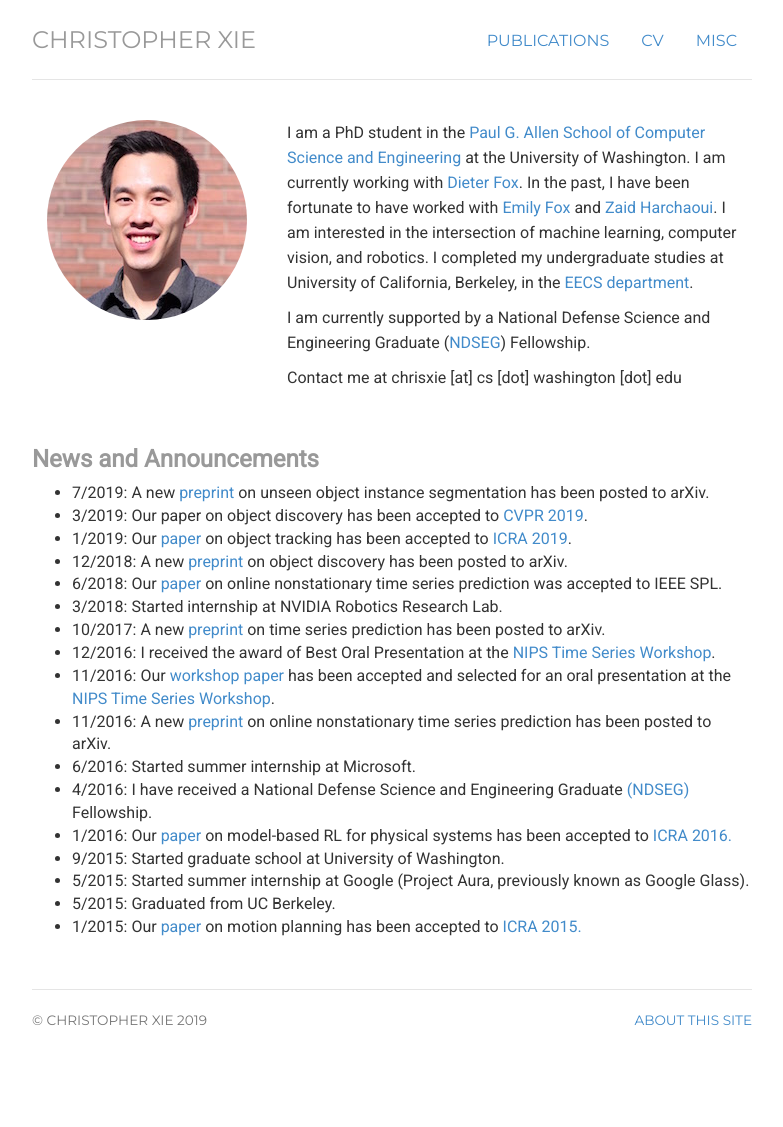
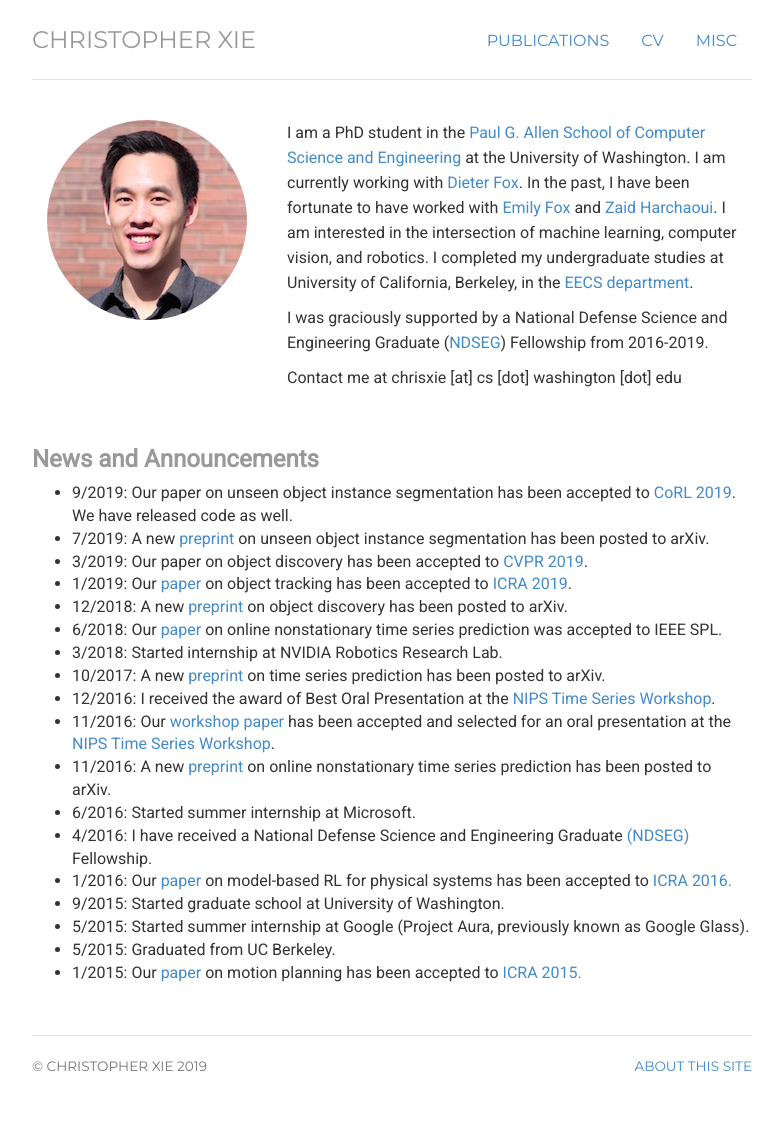
Before and after one commit to chrisdxie/chrisdxie.github.io, a Jekyll site: the page built from index.html, in a window 1280 px wide. Shown: the whole page, without its empty margins (248-1031 px from the left). Built offline with Jekyll 4.4.1, drawn with Linux system fonts in a browser that asks for light colours; before the commit the page ends 1082 px from its top, so only the background shows below that.

Commit message:
CoRL paper acceptance and code

```diff
--- a/_data/news_and_announcements.yml
+++ b/_data/news_and_announcements.yml
@@ -1,4 +1,6 @@
 # These are news and announcement entries. Sorted from most recent to oldest
+- date: 9/2019
+  content: Our paper on unseen object instance segmentation has been accepted to <a target="_blank" href="https://www.robot-learning.org/home">CoRL 2019</a>. We have released code as well.
 - date: 7/2019
   content: A new <a target="_blank" href="https://arxiv.org/abs/1907.13236">preprint</a> on unseen object instance segmentation has been posted to arXiv.
 - date: 3/2019
--- a/_data/publications.yml
+++ b/_data/publications.yml
@@ -3,9 +3,9 @@
 - title: The Best of Both Modes&#58; Separately Leveraging RGB and Depth for Unseen Object Instance Segmentation
   authors: Christopher Xie, Yu Xiang, Arsalan Mousavian, Dieter Fox
   year: 2019
-  venue: arXiv
+  venue: Conference on Robot Learning - CoRL
   arxiv: https://arxiv.org/abs/1907.13236
-  code:
+  code: https://github.com/chrisdxie/uois
   video_link: https://www.youtube.com/watch?v=aZkmeGIWZVw
   project_page: https://rse-lab.cs.washington.edu/projects/unseen-object-instance-segmentation/
 
--- a/index.html
+++ b/index.html
@@ -17,7 +17,7 @@ misc: passive
 
         I completed my undergraduate studies at University of California, Berkeley, in the <a href="http://www.eecs.berkeley.edu/">EECS department</a>.
 
-        <p> I am currently supported by a National Defense Science and Engineering Graduate (<a href="https://ndseg.asee.org/">NDSEG</a>) Fellowship. </p>
+        <p> I was graciously supported by a National Defense Science and Engineering Graduate (<a href="https://ndseg.asee.org/">NDSEG</a>) Fellowship from 2016-2019. </p>
 
         <p> Contact me at chrisxie [at] cs [dot] washington [dot] edu </p>
 
```
Also changed, not shown: 4 other files.
